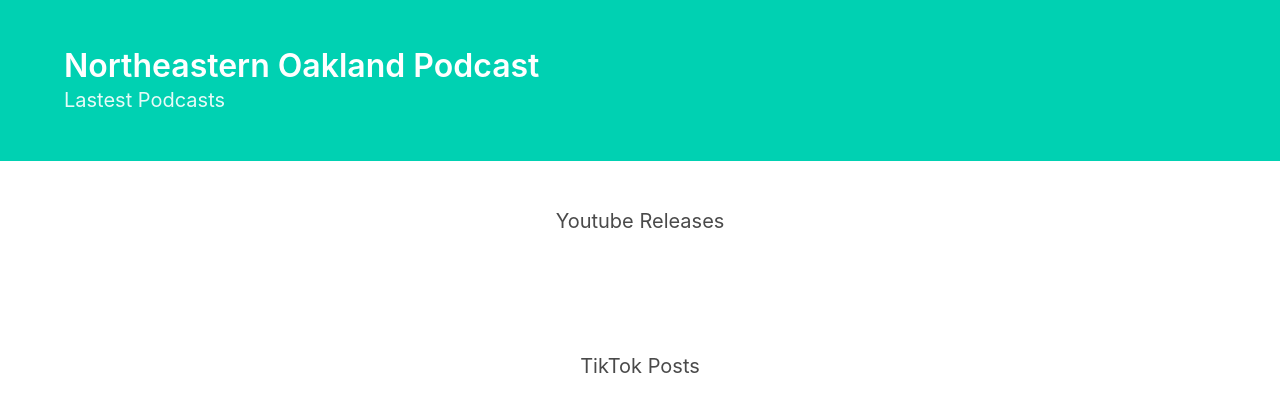
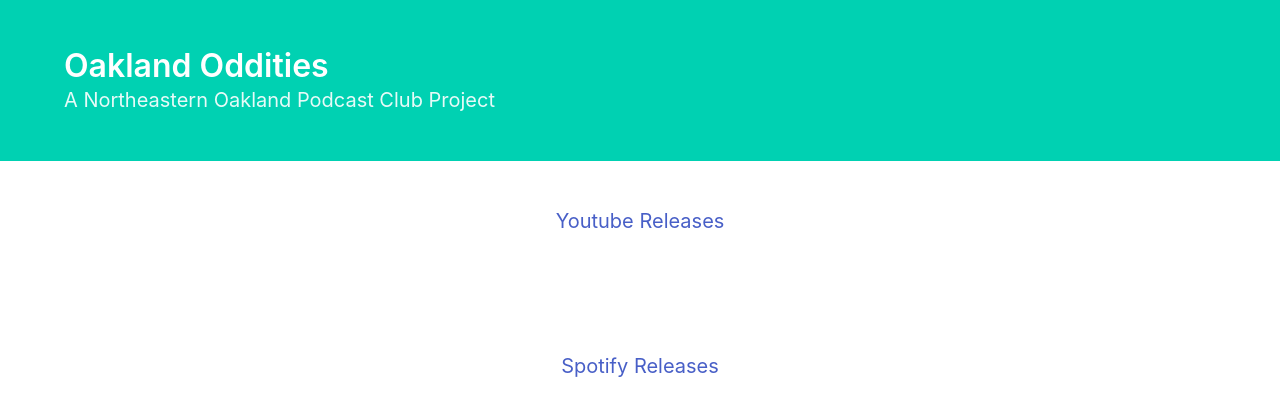
Before and after one commit to trentwiles/podcast, a Flask app: template templates/index.html in a window 1280 px wide. Shown: the top 416 px of the page. Run offline with Flask 3, Linux system fonts and the light colour scheme; the template is opened without the code that fills it, so the values that code supplies are empty.

Commit message:
Additional links

```diff
--- a/templates/index.html
+++ b/templates/index.html
@@ -3,7 +3,7 @@
 
 <head>
     <meta charset="UTF-8">
-    <title>Northeastern Oakland Podcast</title>
+    <title>Oakland Oddities | Northeastern Oakland Podcast Club</title>
     <link rel="stylesheet" href="https://cdn.jsdelivr.net/npm/bulma@0.9.2/css/bulma.min.css">
 </head>
 
@@ -11,21 +11,21 @@
     <section class="hero is-primary">
         <div class="hero-body">
             <div class="container">
-                <h1 class="title">Northeastern Oakland Podcast</h1>
-                <h2 class="subtitle">Lastest Podcasts</h2>
+                <h1 class="title">Oakland Oddities</h1>
+                <h2 class="subtitle">A Northeastern Oakland Podcast Club Project</h2>
             </div>
         </div>
     </section>
 
     <section class="section has-text-centered">
-        <h2 class="subtitle">Youtube Releases</h2>
+        <h2 class="subtitle"><a href="https://www.youtube.com/@NEUPodcastClub" target="_blank">Youtube Releases</a></h2>
         <div class="container">
             <div class="columns is-centered">
                 <div class="column is-half">
                     <div class="table-container">
                         <table class="table">
                             {% for video in videos %}
-                            <th><a href="https://www.youtube.com/watch?v={{video[" id"]}}" target="_blank"><img
+                            <th><a href='https://www.youtube.com/watch?v={{video["id"]}}' target="_blank"><img
                                         src={{video["thumbnail"]}} /></a></th>
                             <th>{{video["title"]}}</th>
                             <th>{{video["desc"]}}</th>
@@ -38,14 +38,14 @@
     </section>
 
     <section class="section has-text-centered">
-        <h2 class="subtitle">TikTok Posts</h2>
-        <div class="container">
+        <h2 class="subtitle"><a href="https://podcasters.spotify.com/pod/show/oaklandoddities" target="_blank">Spotify Releases</a></h2>
+        <div class="container is-centered">
             <div class="columns is-centered">
-                <div class="column is-half">
+                <div class="column is-three-fifths">
                     <div class="table-container">
                         <table class="table">
                             {% for podcast in podcasts %}
-                            <th><a href='{{podcast["link"]}}' target="_blank"><img src='{{podcast["image"]}}' /></a></th>
+                            <th><a href='{{podcast["link"]}}' target="_blank"><img src='{{podcast["image"]}}' width="50%" height="50%"/></a></th>
                             <th>{{podcast["title"]}} ({{podcast["time"]}})</th>
                             <th>{{podcast["description"]}}</th>
                             <th>
```
